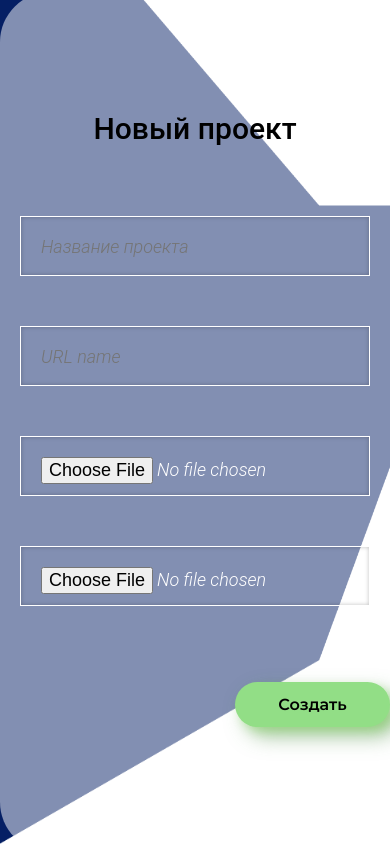
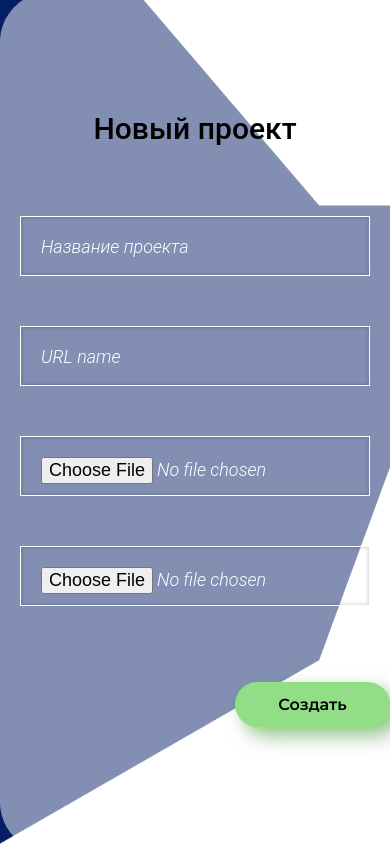
Before and after one commit to t2elzeth/t2elzeth.ru, a Django app: page /ar/add/ in a window 390 px wide. Run offline with Django 3.2, Linux system fonts and the light colour scheme; the visitor is signed in with stand-in values (Sample User, id 1).

Commit message:
Update bugs

```diff
--- a/main_backend/apps/ar/static/ar/add.css
+++ b/main_backend/apps/ar/static/ar/add.css
@@ -129,6 +129,10 @@ body {
         color: white;
     }
 
+    .form-input::placeholder {
+        color: white;
+    }
+
     .submit-btn {
         bottom: 125px;
     }
```
